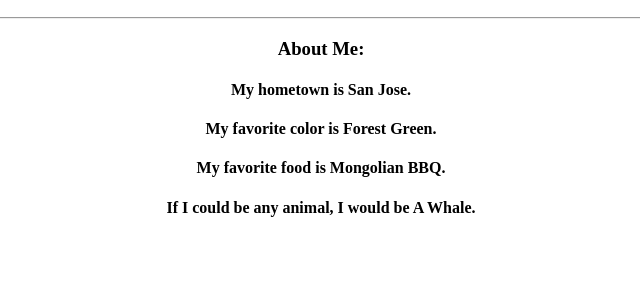
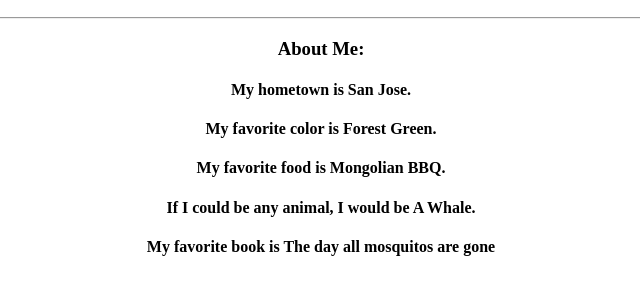
Before and after one commit to Officialyi/my-profile-nyu, a plain HTML site: page index.html in a window 1280 px wide. Shown: the part 110-404 px from the top of the page, without its empty margins (319-959 px from the left). Drawn offline with Linux system fonts and the light colour scheme.

Commit message:
added book on top of mind that should exist

```diff
--- a/index.html
+++ b/index.html
@@ -15,6 +15,7 @@
 					<h4>My favorite color is Forest Green.</h4>
 					<h4>My favorite food is Mongolian BBQ.</h4>
 					<h4>If I could be any animal, I would be A Whale.</h4>
+                    <h4>My favorite book is The day all mosquitos are gone</h4>
 			</div>
 		  </body>
 		</html>
```
